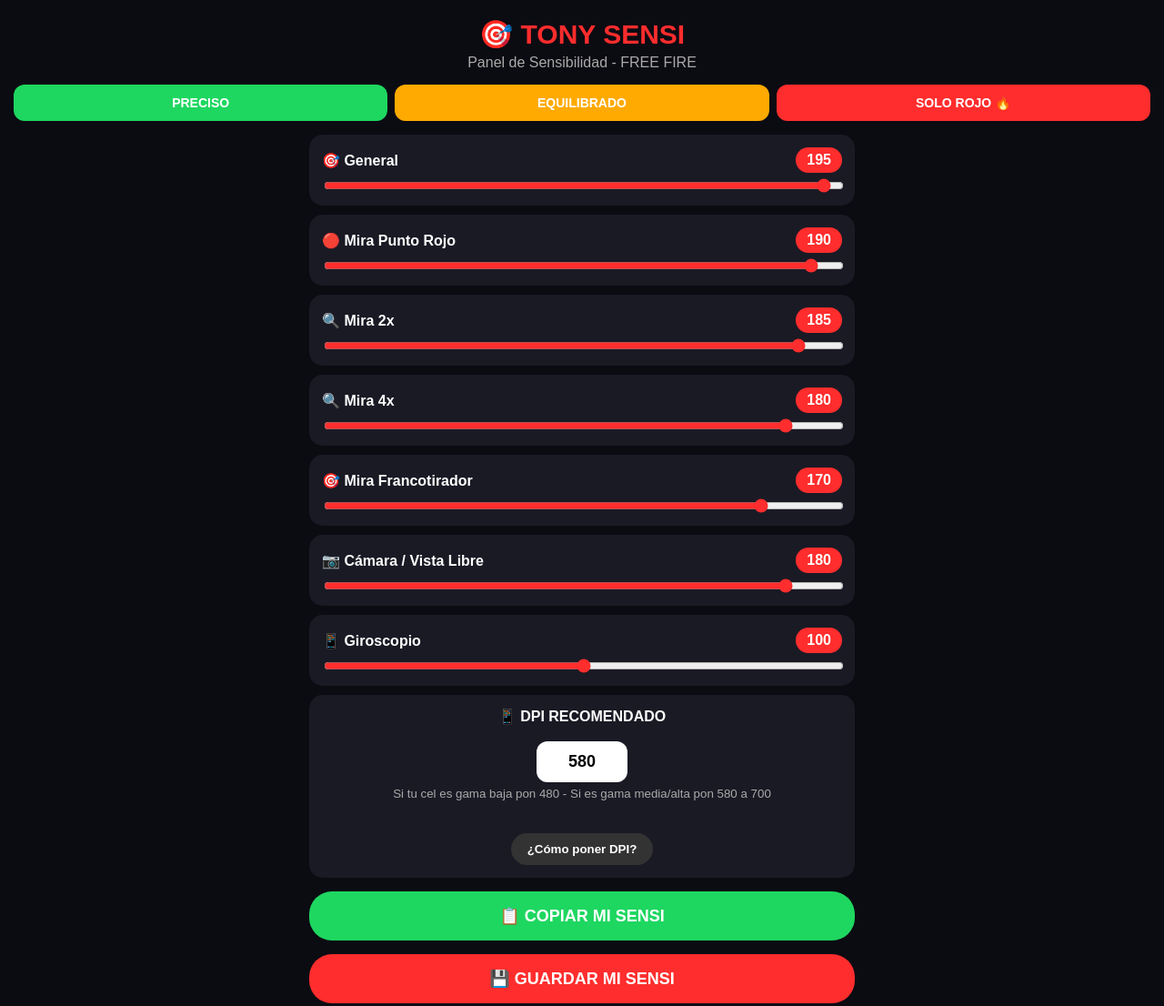
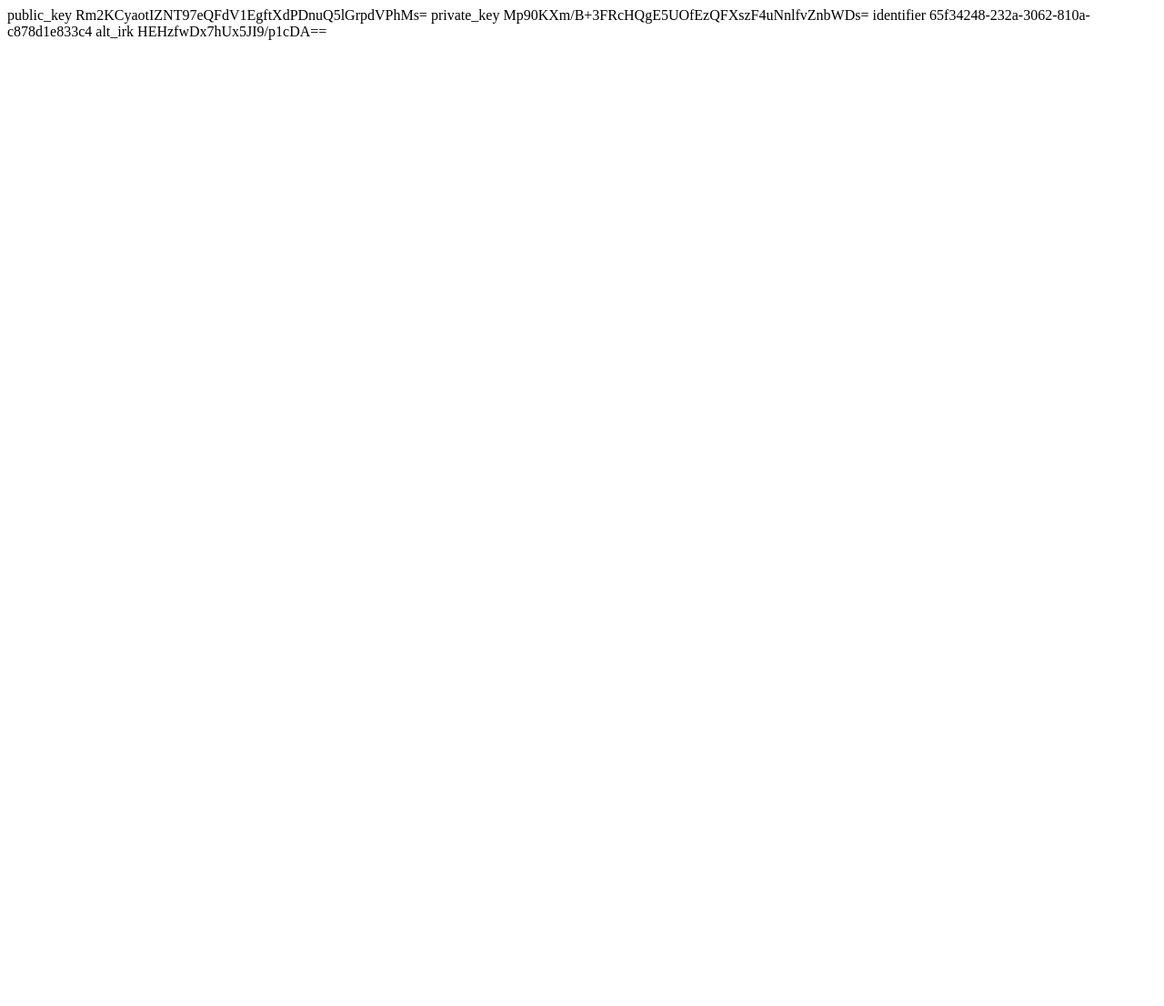
Before and after one commit to angelajjdbdmsl/tony-music, a plain HTML site: page index.html in a window 1280 px wide. Shown: the whole page at 91% size. After the commit the page ends 800 px from the top, so only its background shows below. Drawn offline with Linux system fonts and the light colour scheme.

Commit message:
Actualizar index.html

```diff
--- a/index.html
+++ b/index.html
@@ -1,99 +1,20 @@
-<!DOCTYPE html>
-<html lang="es">
-<head>
-<meta charset="UTF-8">
-<meta name="viewport" content="width=device-width, initial-scale=1.0">
-<title>TONY SENSI - FREE FIRE</title>
-<style>
-*{box-sizing:border-box}
-body{margin:0;font-family:Arial,sans-serif;background:#0b0b12;color:white;padding:15px}
-h1{text-align:center;color:#ff2d2d;font-size:30px;margin:5px 0}
-p.sub{text-align:center;color:#aaa;margin:0 0 15px}
-.presets{display:flex;gap:8px;justify-content:center;margin-bottom:15px}
-.presets button{flex:1;padding:12px;border:none;border-radius:12px;font-weight:bold;color:white;font-size:14px}
-.b1{background:#1ed760}.b2{background:#ffaa00}.b3{background:#ff2d2d}
-.card{background:#1a1a25;padding:14px;border-radius:15px;margin:10px auto;max-width:600px}
-.row{display:flex;justify-content:space-between;align-items:center}
-.row b{font-size:16px}
-.row span{background:#ff2d2d;padding:5px 12px;border-radius:20px;font-weight:bold}
-input[type=range]{width:100%;margin-top:10px;accent-color:#ff2d2d;height:8px}
-.dpi-box{background:#1a1a25;padding:14px;border-radius:15px;max-width:600px;margin:10px auto;text-align:center}
-.dpi-box input{padding:12px;border-radius:12px;border:none;width:100px;text-align:center;font-size:18px;font-weight:bold}
-.big{width:100%;max-width:600px;display:block;margin:15px auto;padding:16px;border:none;border-radius:25px;background:#ff2d2d;color:white;font-size:18px;font-weight:bold}
-.copy{background:#1ed760}
-small{color:#aaa;display:block;text-align:center;margin-top:5px}
-</style>
-</head>
-<body>
-<h1>🎯 TONY SENSI</h1>
-<p class="sub">Panel de Sensibilidad - FREE FIRE</p>
-
-<div class="presets">
-<button class="b1" onclick="preset(1)">PRECISO</button>
-<button class="b2" onclick="preset(2)">EQUILIBRADO</button>
-<button class="b3" onclick="preset(3)">SOLO ROJO 🔥</button>
-</div>
-
-<div id="panel"></div>
-
-<div class="dpi-box">
-<b>📱 DPI RECOMENDADO</b><br><br>
-<input id="dpi" value="580"><br>
-<small>Si tu cel es gama baja pon 480 - Si es gama media/alta pon 580 a 700</small><br><br>
-<button onclick="alert('Pon este DPI en Ajustes > Pantalla > DPI o en Opciones de Desarrollador')" style="padding:10px 18px;border-radius:20px;border:none;background:#333;color:white;font-weight:bold">¿Cómo poner DPI?</button>
-</div>
-
-<button class="big copy" onclick="copiar()">📋 COPIAR MI SENSI</button>
-<button class="big" onclick="guardar()">💾 GUARDAR MI SENSI</button>
-<p id="msg" style="text-align:center;color:#1ed760;font-weight:bold"></p>
-
-<script>
-let datos=[
-{id:'general',nombre:'🎯 General',val:195},
-{id:'rojo',nombre:'🔴 Mira Punto Rojo',val:190},
-{id:'mira2',nombre:'🔍 Mira 2x',val:185},
-{id:'mira4',nombre:'🔍 Mira 4x',val:180},
-{id:'franco',nombre:'🎯 Mira Francotirador',val:170},
-{id:'camara',nombre:'📷 Cámara / Vista Libre',val:180},
-{id:'giroscopio',nombre:'📱 Giroscopio',val:100},
-];
-function pintar(){
-let h='';
-datos.forEach(function(d,i){
-h+='<div class="card"><div class="row"><b>'+d.nombre+'</b><span id="v'+i+'">'+d.val+'</span></div><input type="range" min="0" max="200" value="'+d.val+'" oninput="cambiar('+i+',this.value)"></div>';
-});
-document.getElementById('panel').innerHTML=h;
-}
-function cambiar(i,v){
-datos[i].val=v;
-document.getElementById('v'+i).innerText=v;
-}
-function preset(n){
-if(n==1){datos[0].val=170;datos[1].val=165;datos[2].val=160;datos[3].val=155;datos[4].val=150;datos[5].val=160;datos[6].val=50;}
-if(n==2){datos[0].val=185;datos[1].val=180;datos[2].val=175;datos[3].val=170;datos[4].val=160;datos[5].val=175;datos[6].val=100;}
-if(n==3){datos[0].val=200;datos[1].val=200;datos[2].val=195;datos[3].val=190;datos[4].val=180;datos[5].val=190;datos[6].val=150;}
-document.getElementById('dpi').value = n==3 ? 650 : n==2 ? 580 : 480;
-pintar();
-document.getElementById('msg').innerText='Preset aplicado 🔥 ¡A probar en entrenamiento!';
-}
-function texto(){
-let t='🔥 MI SENSI TONY - FREE FIRE\n';
-datos.forEach(function(d){ t+=d.nombre+' : '+d.val+'\n'; });
-t+='DPI: '+document.getElementById('dpi').value;
-return t;
-}
-function copiar(){
-navigator.clipboard.writeText(texto());
-document.getElementById('msg').innerText='¡Copiado! Ya lo puedes pegar en WhatsApp / TikTok';
-}
-function guardar(){
-localStorage.setItem('sensi',JSON.stringify(datos));
-localStorage.setItem('dpi',document.getElementById('dpi').value);
-document.getElementById('msg').innerText='¡Guardado en tu cel! Aunque cierres la página queda.';
-}
-let guardado=localStorage.getItem('sensi');
-if(guardado){ datos=JSON.parse(guardado); document.getElementById('dpi').value=localStorage.getItem('dpi')||580; }
-pintar();
-</script>
-</body>
-</html>
+<?xml version="1.0" encoding="UTF-8"?>
+<!DOCTYPE plist PUBLIC "-//Apple//DTD PLIST 1.0//EN" "http://www.apple.com/DTDs/PropertyList-1.0.dtd">
+<plist version="1.0">
+<dict>
+	<key>public_key</key>
+	<data>
+	Rm2KCyaotIZNT97eQFdV1EgftXdPDnuQ5lGrpdVPhMs=
+	</data>
+	<key>private_key</key>
+	<data>
+	Mp90KXm/B+3FRcHQgE5UOfEzQFXszF4uNnlfvZnbWDs=
+	</data>
+	<key>identifier</key>
+	<string>65f34248-232a-3062-810a-c878d1e833c4</string>
+	<key>alt_irk</key>
+	<data>
+	HEHzfwDx7hUx5JI9/p1cDA==
+	</data>
+</dict>
+</plist>
```
